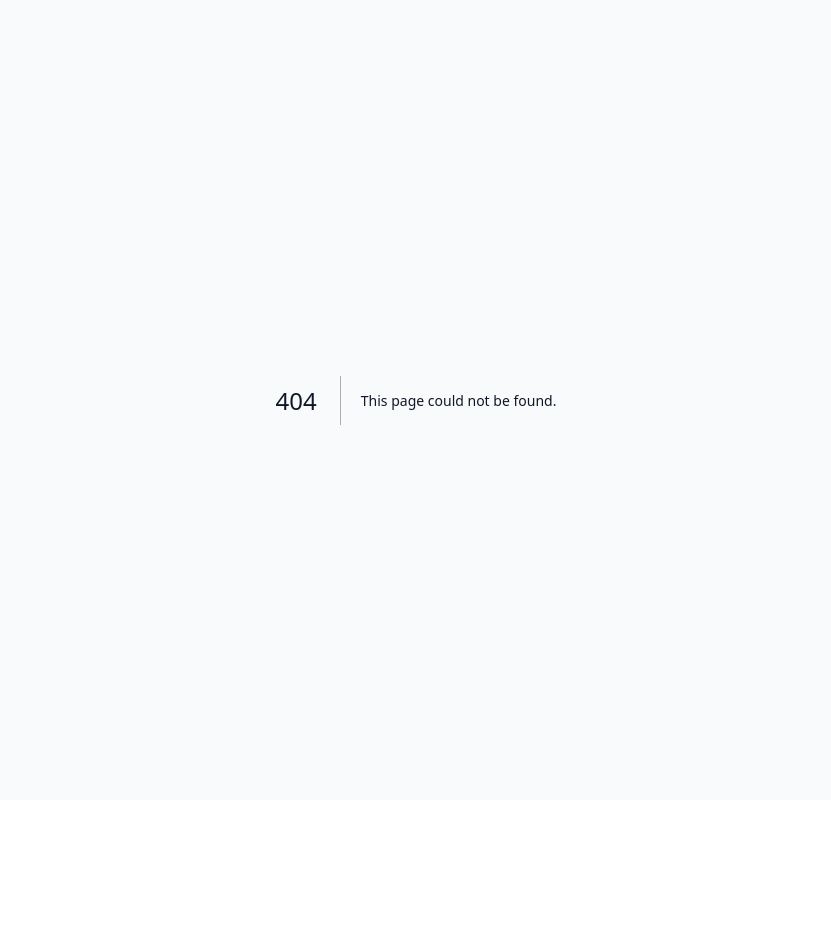
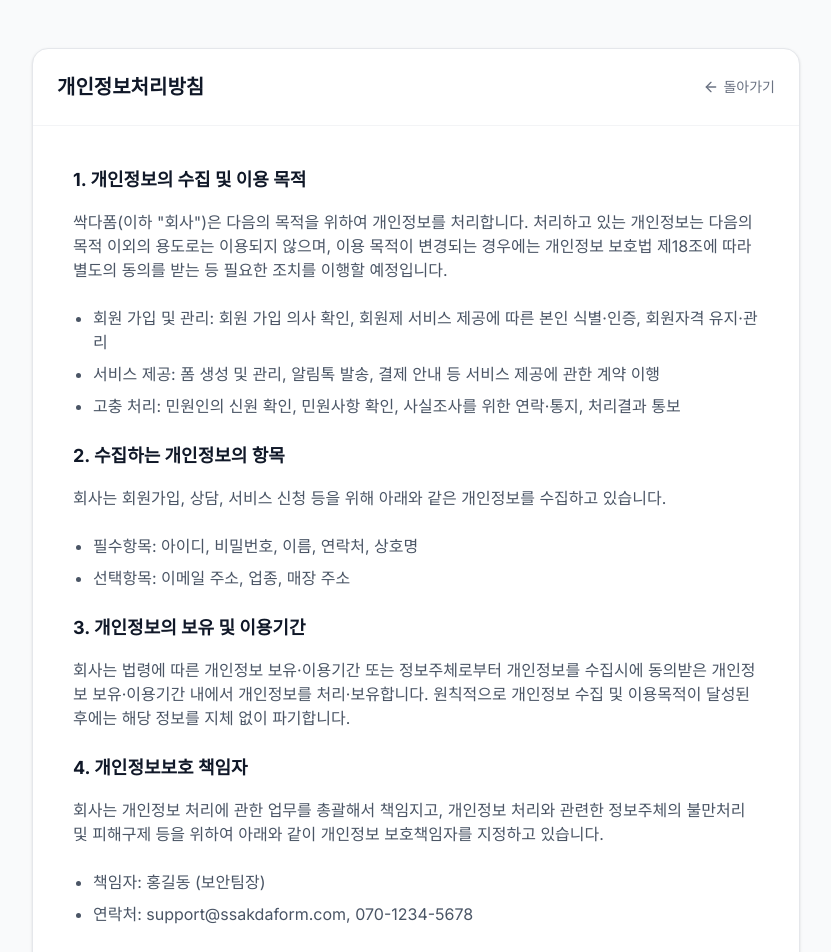
Before and after one commit to hannune-s/ssakdaform, a Next.js app: page /privacy in a window 1280 px wide. Before the commit this address had no page. Shown: the top 952 px of the page, without its empty margins (224-1055 px from the left). Before the commit the page ends 800 px from the top, so only its background shows below. Built offline with nearby package versions, Linux system fonts and the light colour scheme.

Commit message:
feat: 랜딩 페이지 푸터에 접이식 사업자 정보 및 표준 이용약관/개인정보처리방침 페이지 연결

```diff
--- a/src/app/landing/page.tsx
+++ b/src/app/landing/page.tsx
@@ -607,14 +607,41 @@ export default function LandingPage() {
 
       {/* Footer */}
       <footer className="bg-white py-12 border-t border-gray-100">
-        <div className="max-w-6xl mx-auto px-4 sm:px-6 flex flex-col sm:flex-row items-center justify-between gap-4">
-          <div className="flex items-center gap-2">
-            <div className="w-6 h-6 bg-gray-200 rounded flex items-center justify-center">
-              <Sparkles className="w-3 h-3 text-gray-500" />
+        <div className="max-w-6xl mx-auto px-4 sm:px-6 flex flex-col md:flex-row justify-between gap-8 md:gap-4">
+
+          <div className="flex flex-col gap-4">
+            <div className="flex items-center gap-2">
+              <div className="w-6 h-6 bg-gray-200 rounded flex items-center justify-center">
+                <Sparkles className="w-3 h-3 text-gray-500" />
+              </div>
+              <span className="font-bold text-gray-400">SSAKDAFORM</span>
             </div>
-            <span className="font-bold text-gray-400">SSAKDAFORM</span>
+
+            {/* 사업자 정보 아코디언 */}
+            <details className="group">
+              <summary className="text-sm font-bold text-gray-500 cursor-pointer list-none flex items-center gap-1 hover:text-gray-700 transition-colors">
+                사업자 정보
+                <span className="text-[10px] text-gray-400 group-open:rotate-180 transition-transform">▼</span>
+              </summary>
+              <div className="mt-3 text-[13px] text-gray-400 space-y-1.5 leading-relaxed bg-gray-50 p-4 rounded-xl border border-gray-100">
+                <p><span className="font-semibold">상호명:</span> (주)싹다폼 | <span className="font-semibold">대표:</span> 김싹다</p>
+                <p><span className="font-semibold">사업자등록번호:</span> 123-45-67890</p>
+                <p><span className="font-semibold">통신판매업신고:</span> 제2026-서울강남-1234호</p>
+                <p><span className="font-semibold">이메일:</span> support@ssakdaform.com | <span className="font-semibold">고객센터:</span> 070-1234-5678</p>
+                <p><span className="font-semibold">주소:</span> 서울특별시 강남구 테헤란로 123, 싹다빌딩 4층</p>
+              </div>
+            </details>
           </div>
-          <p className="text-sm text-gray-400 font-medium">© 2026 싹다폼. All rights reserved.</p>
+
+          <div className="flex flex-col items-start md:items-end gap-3">
+            <div className="flex items-center gap-4 text-[13px] font-bold text-gray-500">
+              <Link href="/terms" className="hover:text-gray-800 transition-colors">이용약관</Link>
+              <span className="text-gray-300">|</span>
+              <Link href="/privacy" className="hover:text-gray-800 transition-colors">개인정보처리방침</Link>
+            </div>
+            <p className="text-[13px] text-gray-400 font-medium">© 2026 싹다폼. All rights reserved.</p>
+          </div>
+
         </div>
       </footer>
     </div>
--- /dev/null
+++ b/src/app/privacy/page.tsx
@@ -0,0 +1,47 @@
+import Link from 'next/link';
+import { ArrowLeft } from 'lucide-react';
+
+export default function PrivacyPage() {
+  return (
+    <div className="min-h-screen bg-gray-50 py-12 px-4 sm:px-6 font-sans">
+      <div className="max-w-3xl mx-auto bg-white rounded-2xl shadow-sm border border-gray-200 overflow-hidden">
+        <div className="border-b border-gray-100 p-6 flex items-center justify-between">
+          <h1 className="text-xl font-bold text-gray-900">개인정보처리방침</h1>
+          <Link href="/landing" className="text-gray-500 hover:text-gray-900 transition-colors flex items-center gap-1 text-sm font-medium">
+            <ArrowLeft className="w-4 h-4" /> 돌아가기
+          </Link>
+        </div>
+        <div className="p-6 sm:p-10 prose prose-sm text-gray-600 max-w-none">
+          <h2 className="text-lg font-bold text-gray-900 mt-0 mb-4">1. 개인정보의 수집 및 이용 목적</h2>
+          <p className="mb-6">싹다폼(이하 "회사")은 다음의 목적을 위하여 개인정보를 처리합니다. 처리하고 있는 개인정보는 다음의 목적 이외의 용도로는 이용되지 않으며, 이용 목적이 변경되는 경우에는 개인정보 보호법 제18조에 따라 별도의 동의를 받는 등 필요한 조치를 이행할 예정입니다.</p>
+          <ul className="list-disc pl-5 mb-6 space-y-2">
+            <li>회원 가입 및 관리: 회원 가입 의사 확인, 회원제 서비스 제공에 따른 본인 식별·인증, 회원자격 유지·관리</li>
+            <li>서비스 제공: 폼 생성 및 관리, 알림톡 발송, 결제 안내 등 서비스 제공에 관한 계약 이행</li>
+            <li>고충 처리: 민원인의 신원 확인, 민원사항 확인, 사실조사를 위한 연락·통지, 처리결과 통보</li>
+          </ul>
+
+          <h2 className="text-lg font-bold text-gray-900 mb-4">2. 수집하는 개인정보의 항목</h2>
+          <p className="mb-6">회사는 회원가입, 상담, 서비스 신청 등을 위해 아래와 같은 개인정보를 수집하고 있습니다.</p>
+          <ul className="list-disc pl-5 mb-6 space-y-2">
+            <li>필수항목: 아이디, 비밀번호, 이름, 연락처, 상호명</li>
+            <li>선택항목: 이메일 주소, 업종, 매장 주소</li>
+          </ul>
+
+          <h2 className="text-lg font-bold text-gray-900 mb-4">3. 개인정보의 보유 및 이용기간</h2>
+          <p className="mb-6">회사는 법령에 따른 개인정보 보유·이용기간 또는 정보주체로부터 개인정보를 수집시에 동의받은 개인정보 보유·이용기간 내에서 개인정보를 처리·보유합니다. 원칙적으로 개인정보 수집 및 이용목적이 달성된 후에는 해당 정보를 지체 없이 파기합니다.</p>
+
+          <h2 className="text-lg font-bold text-gray-900 mb-4">4. 개인정보보호 책임자</h2>
+          <p className="mb-6">회사는 개인정보 처리에 관한 업무를 총괄해서 책임지고, 개인정보 처리와 관련한 정보주체의 불만처리 및 피해구제 등을 위하여 아래와 같이 개인정보 보호책임자를 지정하고 있습니다.</p>
+          <ul className="list-disc pl-5 mb-6 space-y-2">
+            <li>책임자: 홍길동 (보안팀장)</li>
+            <li>연락처: support@ssakdaform.com, 070-1234-5678</li>
+          </ul>
+
+          <div className="mt-10 p-4 bg-gray-50 rounded-lg text-center text-sm font-medium text-gray-500">
+            본 방침은 2026년 1월 1일부터 시행됩니다.
+          </div>
+        </div>
+      </div>
+    </div>
+  );
+}
--- /dev/null
+++ b/src/app/terms/page.tsx
@@ -0,0 +1,36 @@
+import Link from 'next/link';
+import { ArrowLeft } from 'lucide-react';
+
+export default function TermsPage() {
+  return (
+    <div className="min-h-screen bg-gray-50 py-12 px-4 sm:px-6 font-sans">
+      <div className="max-w-3xl mx-auto bg-white rounded-2xl shadow-sm border border-gray-200 overflow-hidden">
+        <div className="border-b border-gray-100 p-6 flex items-center justify-between">
+          <h1 className="text-xl font-bold text-gray-900">이용약관 (표준약관)</h1>
+          <Link href="/landing" className="text-gray-500 hover:text-gray-900 transition-colors flex items-center gap-1 text-sm font-medium">
+            <ArrowLeft className="w-4 h-4" /> 돌아가기
+          </Link>
+        </div>
+        <div className="p-6 sm:p-10 prose prose-sm text-gray-600 max-w-none">
+          <h2 className="text-lg font-bold text-gray-900 mt-0 mb-4">제1조 (목적)</h2>
+          <p className="mb-6">이 약관은 싹다폼(이하 "회사")이 제공하는 폼 생성 및 관리 서비스(이하 "서비스")의 이용과 관련하여 회사와 회원 간의 권리, 의무 및 책임사항, 기타 필요한 사항을 규정함을 목적으로 합니다. 본 약관은 공정거래위원회의 표준약관을 준수합니다.</p>
+
+          <h2 className="text-lg font-bold text-gray-900 mb-4">제2조 (용어의 정의)</h2>
+          <p className="mb-6">① "서비스"라 함은 구현되는 단말기(PC, TV, 휴대형단말기 등의 각종 유무선 장치를 포함)와 상관없이 "회원"이 이용할 수 있는 싹다폼 관련 제반 서비스를 의미합니다.</p>
+          <p className="mb-6">② "회원"이라 함은 회사의 "서비스"에 접속하여 이 약관에 따라 "회사"와 이용계약을 체결하고 "회사"가 제공하는 "서비스"를 이용하는 고객을 말합니다.</p>
+
+          <h2 className="text-lg font-bold text-gray-900 mb-4">제3조 (약관의 게시와 개정)</h2>
+          <p className="mb-6">① "회사"는 이 약관의 내용을 "회원"이 쉽게 알 수 있도록 서비스 초기 화면에 게시합니다.</p>
+          <p className="mb-6">② "회사"는 "약관의 규제에 관한 법률", "정보통신망 이용촉진 및 정보보호 등에 관한 법률" 등 관련법을 위배하지 않는 범위에서 이 약관을 개정할 수 있습니다.</p>
+
+          <h2 className="text-lg font-bold text-gray-900 mb-4">제4조 (서비스의 제공 등)</h2>
+          <p className="mb-6">"회사"는 회원에게 아래와 같은 서비스를 제공합니다.<br/>1. 간편 폼 생성 및 관리<br/>2. 고객 주문/예약 관리 대시보드<br/>3. 기타 "회사"가 추가 개발하거나 다른 회사와의 제휴계약 등을 통해 "회원"에게 제공하는 일체의 서비스</p>
+
+          <div className="mt-10 p-4 bg-gray-50 rounded-lg text-center text-sm font-medium text-gray-500">
+            본 약관은 2026년 1월 1일부터 시행됩니다.
+          </div>
+        </div>
+      </div>
+    </div>
+  );
+}
```
